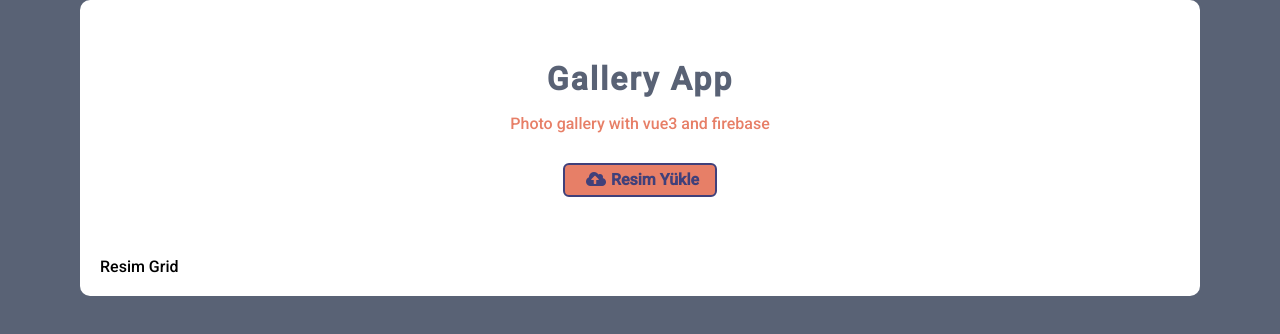
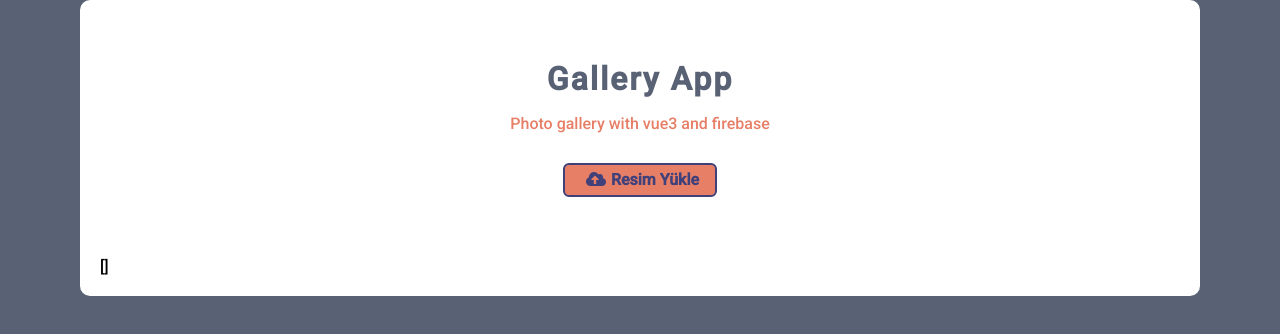
Before and after one commit to yenilikci/vue-firebase-gallery-app, a Vue app: page / in a window 1280 px wide. Shown: the top 334 px of the page. Built offline with nearby package versions, Linux system fonts and the light colour scheme; no server answers; the database is empty.

Commit message:
Add fetch document info composable, use Firestore

```diff
--- a/src/components/ImageGrid.vue
+++ b/src/components/ImageGrid.vue
@@ -1,9 +1,18 @@
 <template>
-  <div>Resim Grid</div>
+  <div>
+    {{ documents }}
+  </div>
 </template>
 
 <script>
-export default {};
+import useCollection from "../composables/useFirestore";
+
+export default {
+  setup(){
+    const {documents} = useCollection('images');
+    return {documents};
+  }
+};
 </script>
 
 <style scoped>
--- /dev/null
+++ b/src/composables/useFirestore.js
@@ -0,0 +1,28 @@
+import { ref } from 'vue'
+import { database } from '@/firebase/config';
+
+const useCollection = (k) => {
+    const documents = ref(null);
+    const error = ref(null);
+
+    let collectionRef = database.collection(k).orderBy('creationDate', 'desc');
+
+    collectionRef.onSnapshot(snap => {
+        let results = [];
+
+        snap.docs.forEach(doc => {
+            results.push({ ...doc.data(), doc: doc.id });
+        })
+
+        documents.value = results;
+        error.value = null;
+
+    }, err => {
+        documents.value = null;
+        error.value = err.message;
+    })
+
+    return { documents, error };
+}
+
+export default useCollection;
```
